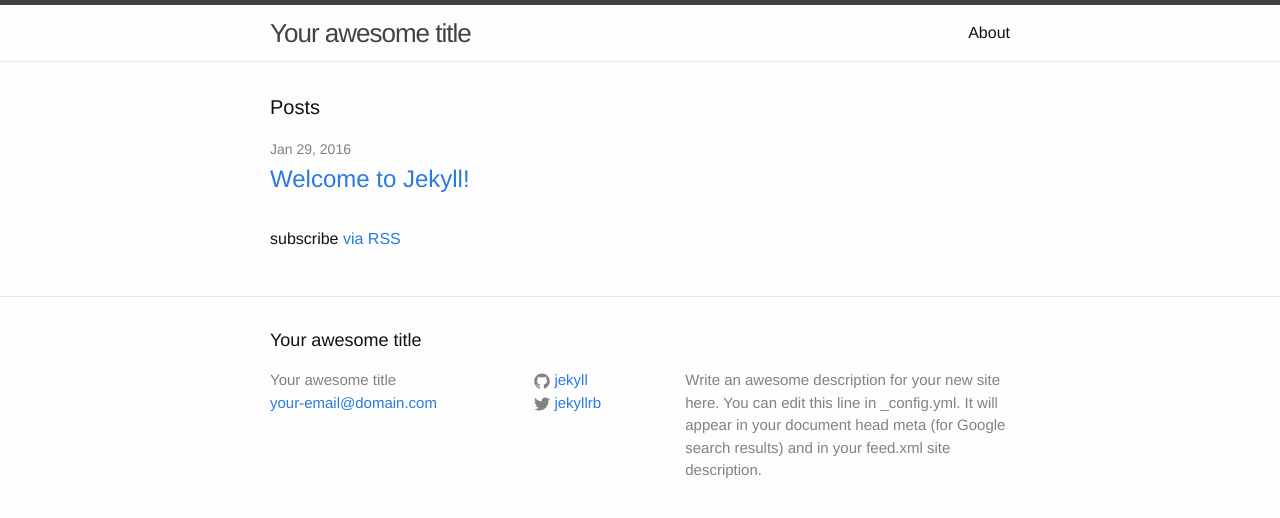
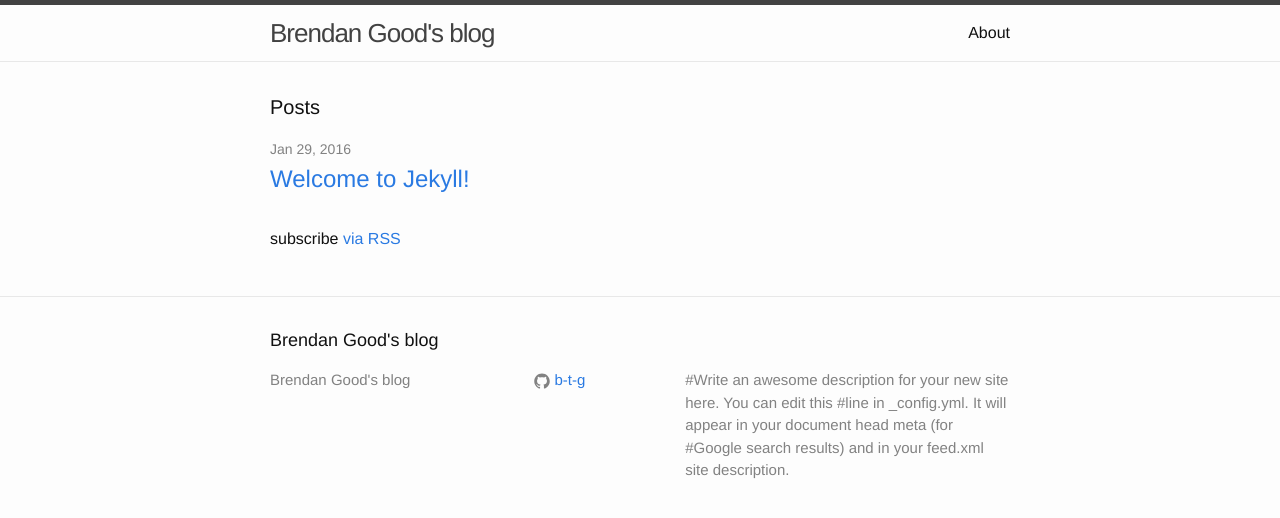
Before and after one commit to b-t-g/b-t-g.github.io, a Jekyll site: the page built from index.html, in a window 1280 px wide. Shown: the top 518 px of the page. Built offline with Jekyll 4.4.1, drawn with Linux system fonts in a browser that asks for light colours.

Commit message:
changed _config.yml from defaults

```diff
--- a/_config.yml
+++ b/_config.yml
@@ -6,16 +6,14 @@
 # 'jekyll serve'. If you change this file, please restart the server process.
 
 # Site settings
-title: Your awesome title
-email: your-email@domain.com
+title: Brendan Good's blog
 description: > # this means to ignore newlines until "baseurl:"
-  Write an awesome description for your new site here. You can edit this
-  line in _config.yml. It will appear in your document head meta (for
-  Google search results) and in your feed.xml site description.
+  #Write an awesome description for your new site here. You can edit this
+  #line in _config.yml. It will appear in your document head meta (for
+  #Google search results) and in your feed.xml site description.
 baseurl: "" # the subpath of your site, e.g. /blog
-url: "http://yourdomain.com" # the base hostname & protocol for your site
-twitter_username: jekyllrb
-github_username:  jekyll
+url: "http://b-t-g.github.io" # the base hostname & protocol for your site
+github_username: b-t-g
 
 # Build settings
 markdown: kramdown
```
